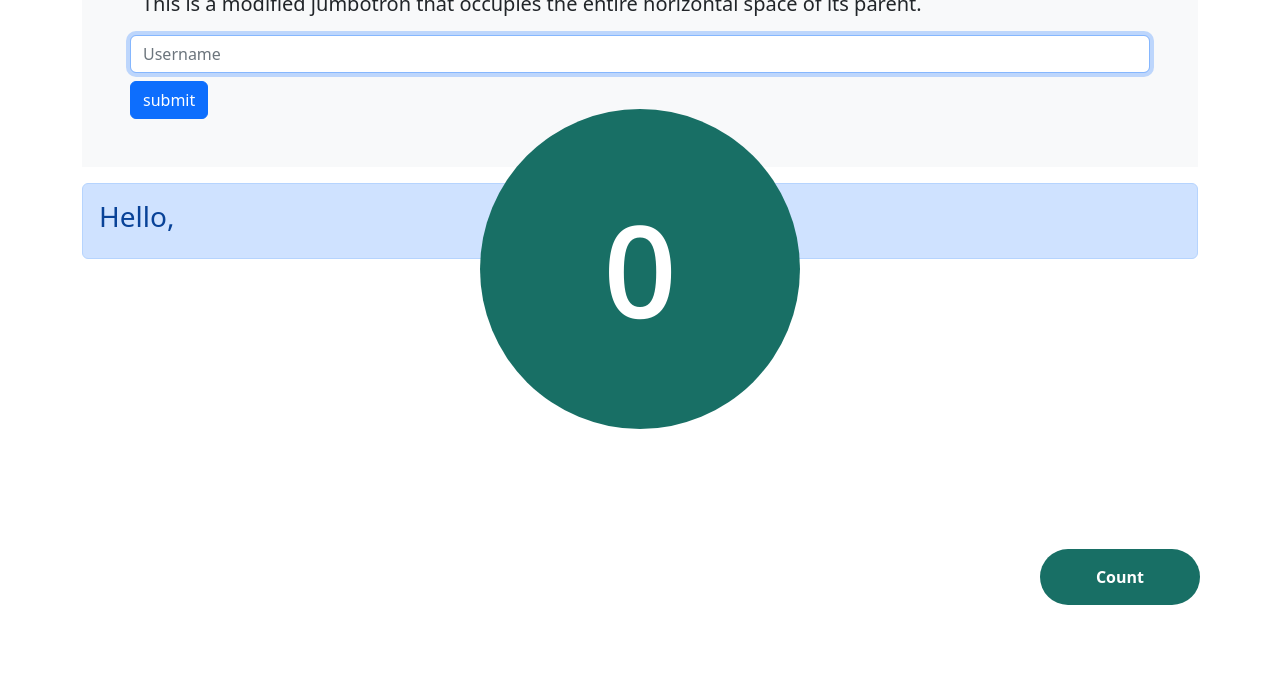
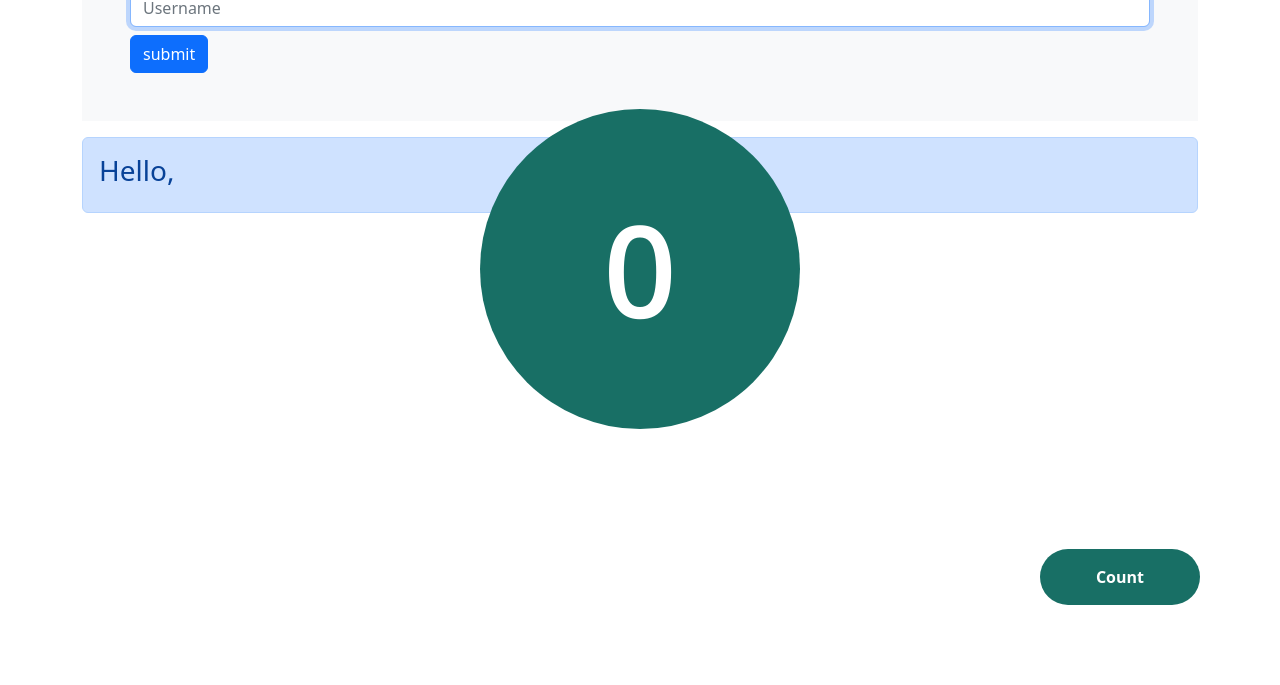
Before and after one commit to TariqMehmood1004/get-inputs-js, a plain HTML site: page index.html in a window 1280 px wide. Shown: the part 115-800 px from the top of the page. Drawn offline with nearby package versions, Linux system fonts and the light colour scheme.

Commit message:
remove unnecessary texts.

```diff
--- a/index.html
+++ b/index.html
@@ -88,8 +88,6 @@
         <div class="jumbotron jumbotron-fluid bg-light p-xl-5">
             <div class="container">
                 <h1 class="display-7 text-black">A Custom Counter Web App using JavaScript.</h1>
-                <p class="lead">This is a modified jumbotron that occupies the entire horizontal space of its parent.
-                </p>
             </div>
 
             <form>
```
